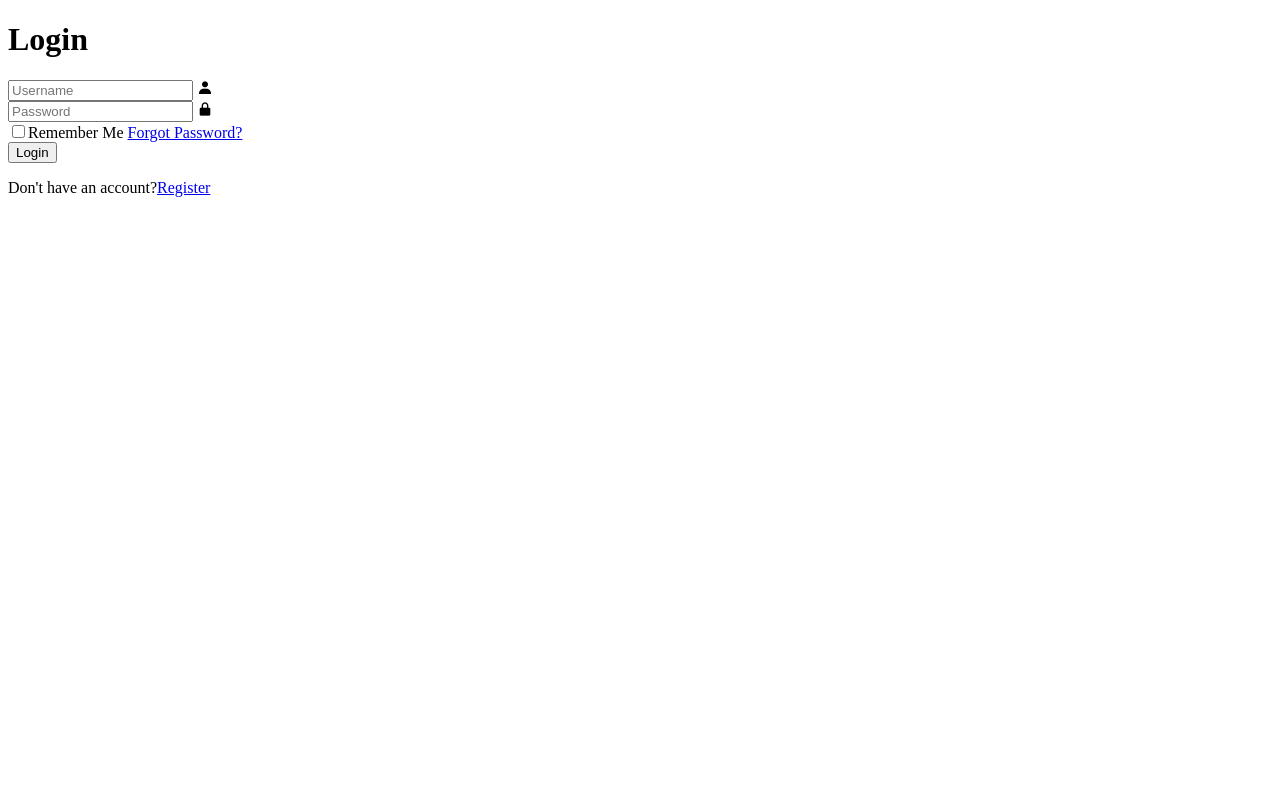
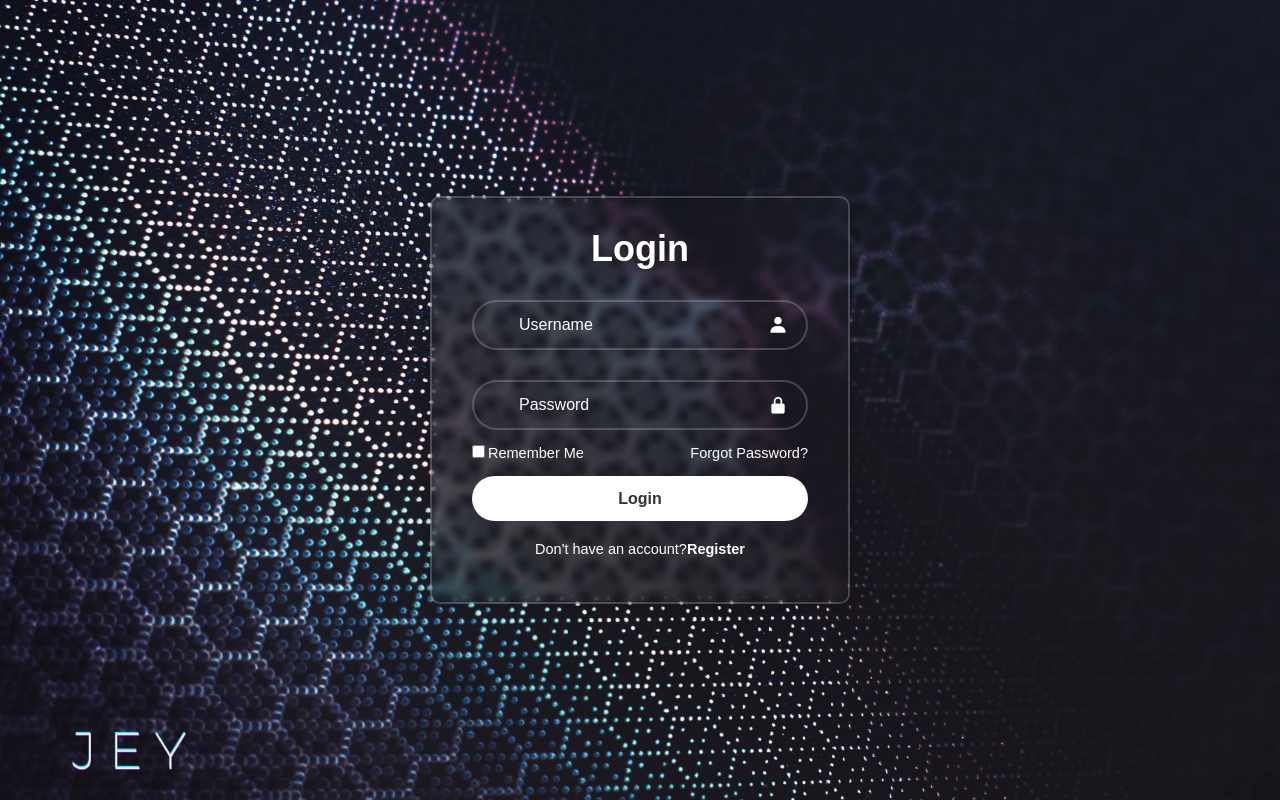
Before and after one commit to MJAYxz/login, a plain HTML site: page index.html in a window 1280 px wide. Drawn offline with nearby package versions, Linux system fonts and the light colour scheme; a web font is replaced by a local one.

Commit message:
index.html

```diff
--- a/index.html
+++ b/index.html
@@ -4,7 +4,7 @@
     <meta charset="UTF-8">
     <meta name="viewport" content="width=device-width, initial-scale=1.0">
     <title>Login Or SingUp</title>
-    <link rel="stylesheet" href="Update style.css">
+    <link rel="stylesheet" href="style.css">
     <link href='https://unpkg.com/boxicons@2.1.4/css/boxicons.min.css' rel='stylesheet'>
 </head>
 <body>
```
